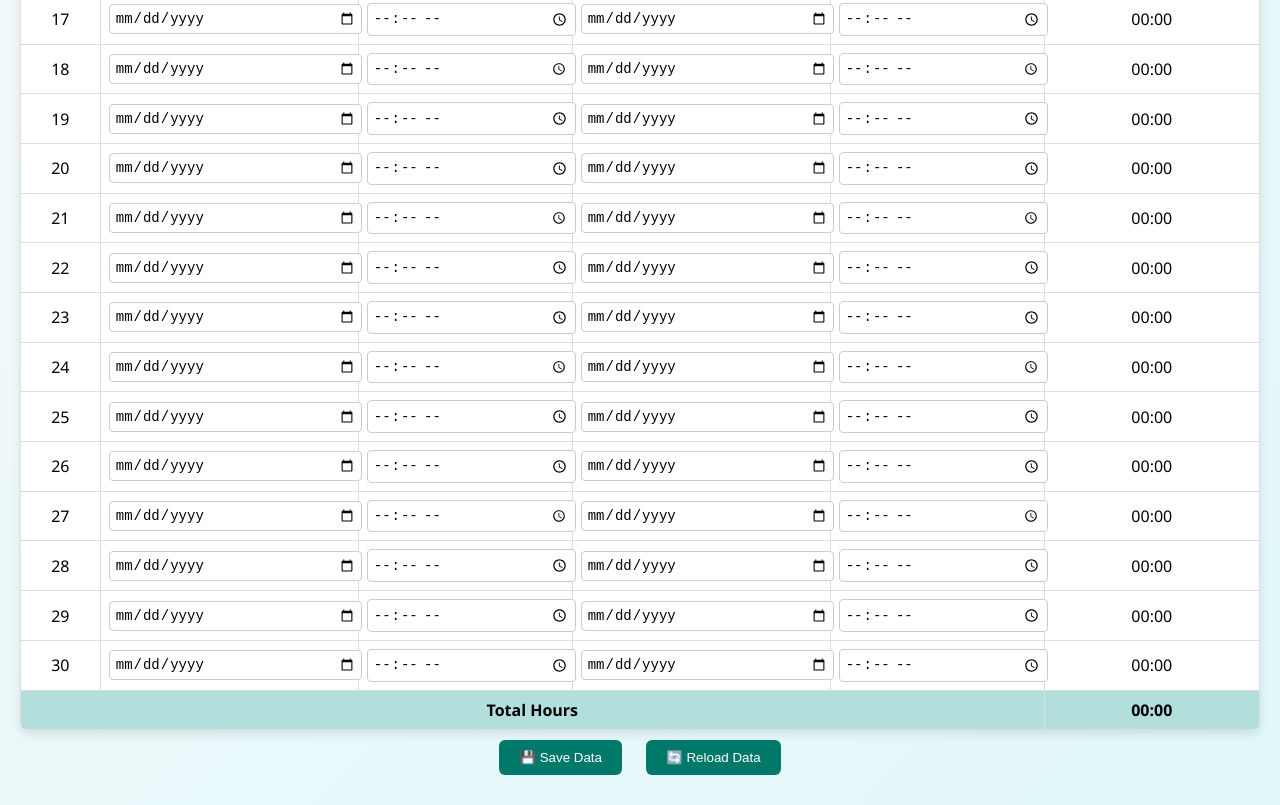
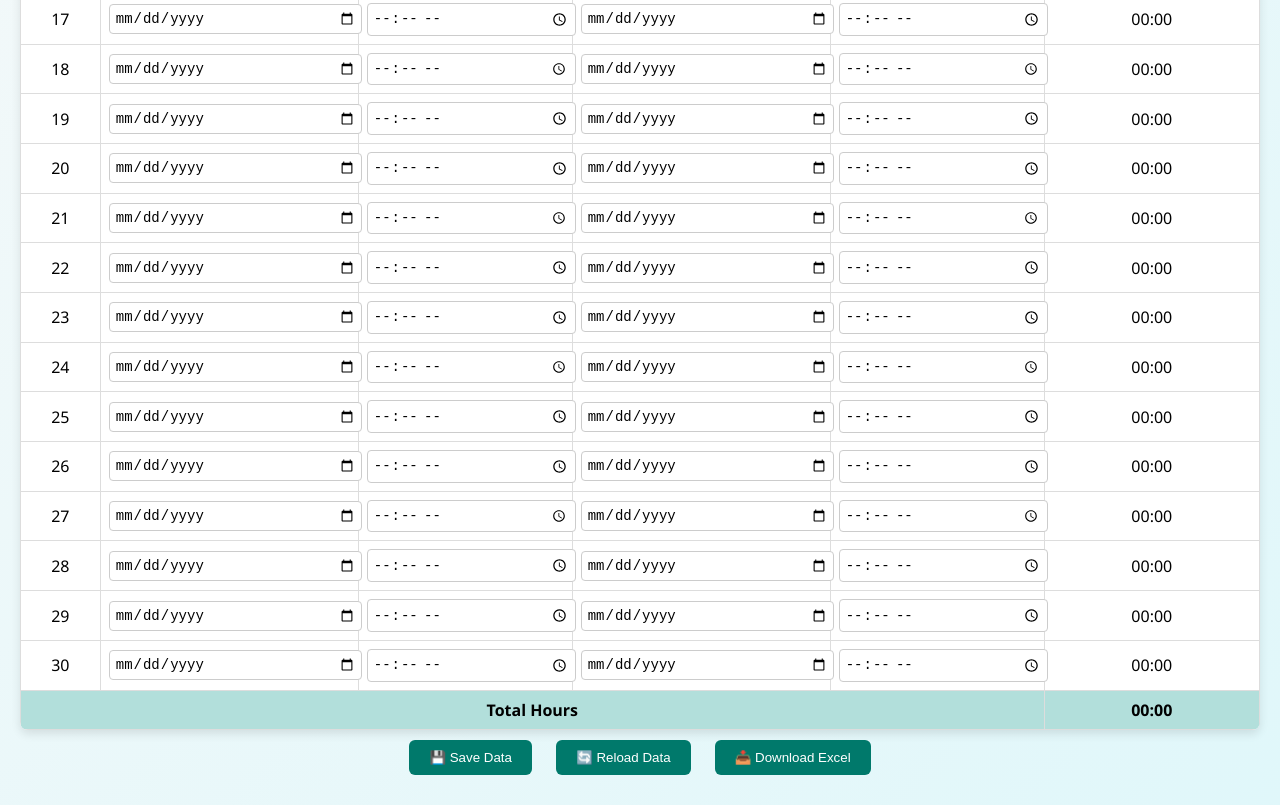
Before and after one commit to PRASA8591/time, a plain HTML site: page index.html in a window 1280 px wide. Shown: the part 913-1718 px from the top of the page. Drawn offline with Linux system fonts and the light colour scheme; no server answers.

Commit message:
Update index.html

```diff
--- a/index.html
+++ b/index.html
@@ -93,14 +93,18 @@
   <div style="text-align:center;">
     <button onclick="saveToFirebase()">💾 Save Data</button>
     <button onclick="loadFromFirebase()">🔄 Reload Data</button>
+    <button onclick="downloadExcel()">📥 Download Excel</button>
   </div>
 
   <!-- Firebase -->
   <script src="https://www.gstatic.com/firebasejs/9.22.2/firebase-app-compat.js"></script>
   <script src="https://www.gstatic.com/firebasejs/9.22.2/firebase-firestore-compat.js"></script>
 
+  <!-- SheetJS (for Excel export) -->
+  <script src="https://cdn.jsdelivr.net/npm/xlsx@0.18.5/dist/xlsx.full.min.js"></script>
+
   <script>
-    // ✅ Your Firebase config
+    // ✅ Firebase Config
     const firebaseConfig = {
       apiKey: "AIzaSyBJHqn-KIG7ntbsc9OZik7hf5lhObx7Ecg",
       authDomain: "hours-80ce8.firebaseapp.com",
@@ -118,7 +122,7 @@
     const daysInMonth = 30;
     const docId = "currentMonth"; // fixed doc ID for consistent saving
 
-    // build rows
+    // Build rows
     for (let d = 1; d <= daysInMonth; d++) {
       const row = document.createElement("tr");
       row.innerHTML = `
@@ -132,10 +136,9 @@
       tableBody.appendChild(row);
     }
 
-    // calculate total
+    // Calculate total hours
     function calculateHours() {
       let totalMinutes = 0;
-
       [...tableBody.querySelectorAll("tr")].forEach(row => {
         const sDate = row.querySelector(".startDate").value;
         const sTime = row.querySelector(".startTime").value;
@@ -165,7 +168,7 @@
 
     tableBody.addEventListener("input", calculateHours);
 
-    // save
+    // Save to Firebase
     function saveToFirebase() {
       let records = [];
       [...tableBody.querySelectorAll("tr")].forEach((row, i) => {
@@ -188,7 +191,7 @@
       }).catch(err => console.error("Save error:", err));
     }
 
-    // load
+    // Load from Firebase
     function loadFromFirebase() {
       db.collection("workingHours").doc(docId).get().then(doc => {
         if (doc.exists) {
@@ -208,6 +211,31 @@
       });
     }
 
+    // Download Excel
+    function downloadExcel() {
+      let data = [];
+      data.push(["Day", "Start Date", "Start Time", "End Date", "End Time", "Total (hh:mm)"]);
+
+      [...tableBody.querySelectorAll("tr")].forEach(row => {
+        data.push([
+          row.cells[0].innerText,
+          row.querySelector(".startDate").value,
+          row.querySelector(".startTime").value,
+          row.querySelector(".endDate").value,
+          row.querySelector(".endTime").value,
+          row.querySelector(".total").textContent
+        ]);
+      });
+
+      data.push([]);
+      data.push(["", "", "", "", "Total Hours", monthTotalCell.textContent]);
+
+      const ws = XLSX.utils.aoa_to_sheet(data);
+      const wb = XLSX.utils.book_new();
+      XLSX.utils.book_append_sheet(wb, ws, "Working Hours");
+      XLSX.writeFile(wb, "Working_Hours.xlsx");
+    }
+
     window.onload = loadFromFirebase;
   </script>
 </body>
```
